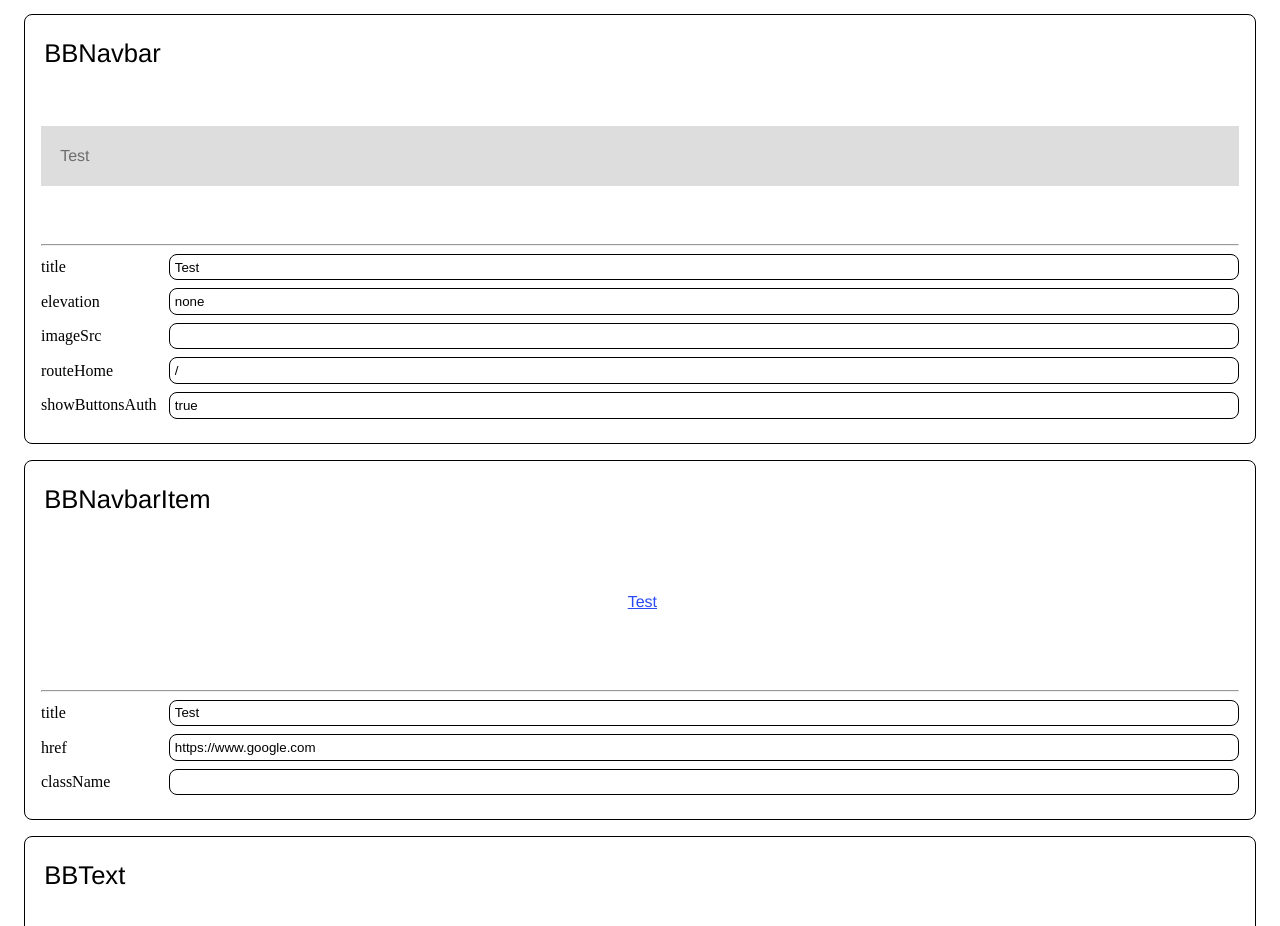
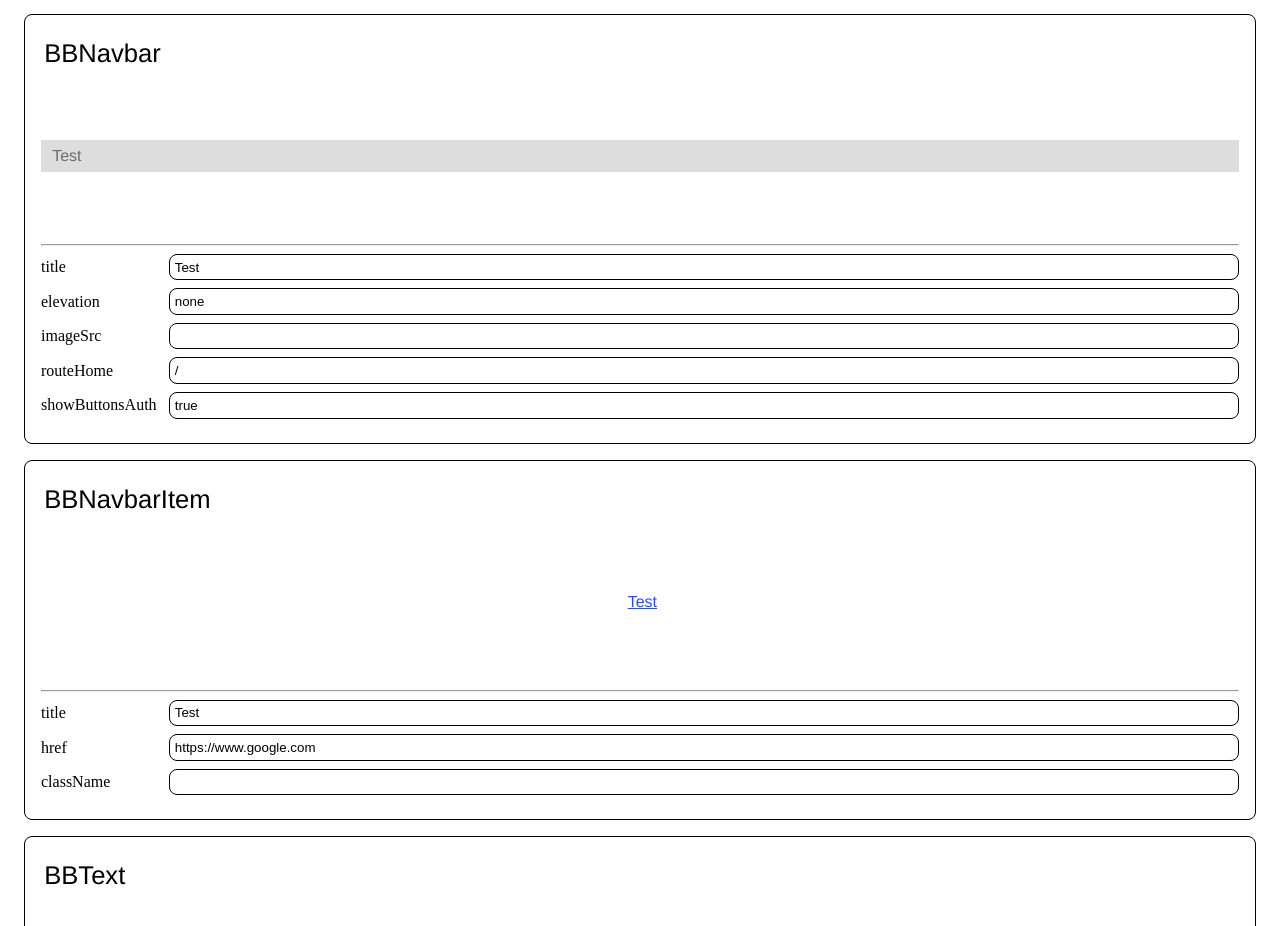
Before and after one commit to dan1229/nextjs-base-blocks, a Next.js app: page / in a window 1280 px wide. Shown: the part 3210-4136 px from the top of the page. Built offline with nearby package versions, Linux system fonts and the light colour scheme.

Commit message:
navbar variables

```diff
--- a/src/bbnavbar/styles.module.scss
+++ b/src/bbnavbar/styles.module.scss
@@ -1,6 +1,7 @@
 $border-radius: var(--navbar-border-radius, 8px);
 $background-color: var(--navbar-background-color, #dddddd);
 $title-color: var(--navbar-title-color, #6c6c6c);
+$brand-padding: (--navbar-brand-padding, 0.5rem);
 
 /**
 * ELEVATION
@@ -30,7 +31,6 @@ $title-color: var(--navbar-title-color, #6c6c6c);
   display: flex;
   flex-direction: row;
   justify-content: space-between;
-  padding: 0.5rem 0rem;
   background-color: $background-color;
   font-family: 'Quicksand', sans-serif;
 }
@@ -38,7 +38,7 @@ $title-color: var(--navbar-title-color, #6c6c6c);
 .brand {
   cursor: pointer;
   border-radius: $border-radius;
-  padding: 0.5rem;
+  padding: $brand-padding;
 
   display: flex;
   flex-direction: column;
```
Also changed, not shown: 2 other files (tests, documents, lock files or other folders).
